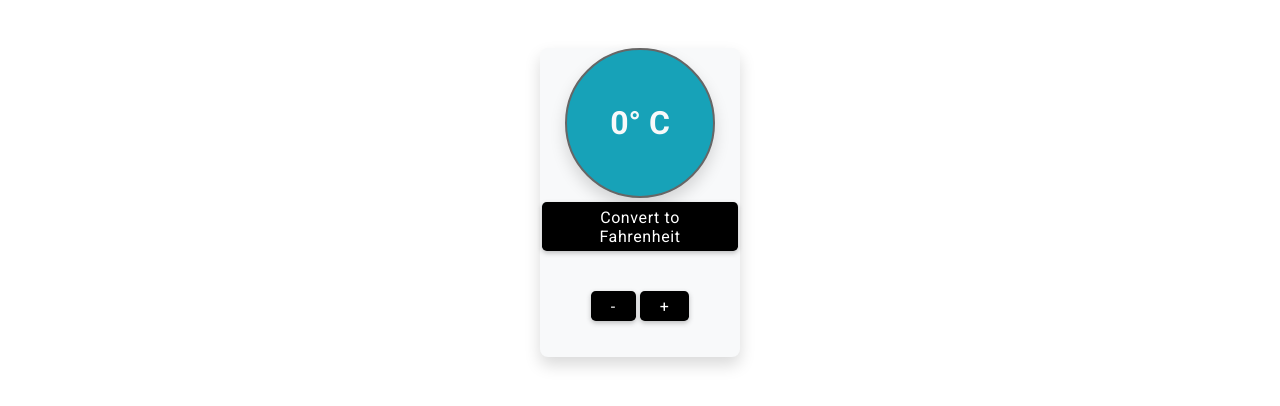
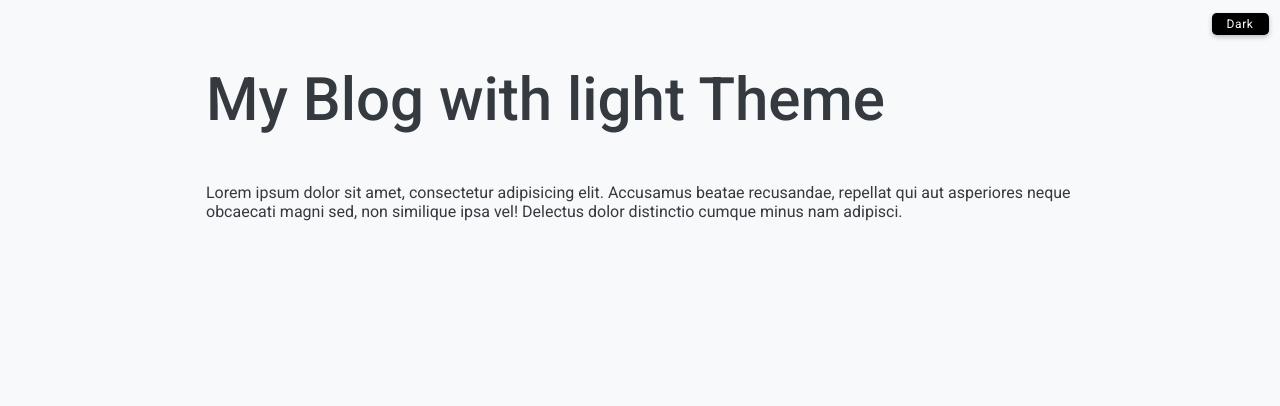
Before and after one commit to Bezobrazz/projects-sendbox, a React (Create React App) app: page / in a window 1280 px wide. Shown: the top 406 px of the page. Built offline with nearby package versions, Linux system fonts and the light colour scheme.

Commit message:
07-LightAndDarkModeApp

```diff
--- a/src/App.js
+++ b/src/App.js
@@ -1,10 +1,11 @@
 import "./App.css";
+import LightAndDarkMode from "./projects/07-LightAndDarkModeApp/LightAndDarkMode";
 // import AlertApp from "./projects/05-alerts/AlertApp";
 // import RandomizeColors from "./projects/02-randomize-colors/RandomizeColors";
 // import LikeMyPhoto from "./projects/03-like-my-photo/LikeMyPhoto";
 // import TestimonialsApp from "./projects/04-testimonials-app/TestimonialsApp";
 // import EsignatureApp from "./projects/01-e-signature-app/EsignatureApp";
-import TemperatureControllerApp from "./projects/06-temperature-controller/TemperatureControllerApp";
+// import TemperatureControllerApp from "./projects/06-temperature-controller/TemperatureControllerApp";
 
 function App() {
   return (
@@ -14,7 +15,8 @@
       {/* <LikeMyPhoto /> */}
       {/* <TestimonialsApp /> */}
       {/* <AlertApp /> */}
-      <TemperatureControllerApp />
+      {/* <TemperatureControllerApp /> */}
+      <LightAndDarkMode />
     </div>
   );
 }
--- /dev/null
+++ b/src/projects/07-LightAndDarkModeApp/Blog.jsx
@@ -0,0 +1,27 @@
+import React, { useContext } from "react";
+import Title from "../components/Title";
+import Button from "../components/Button";
+import { ThemeContext } from "./context/theme-context";
+
+export default function Blog() {
+  const { theme, changeTheme } = useContext(ThemeContext);
+
+  return (
+    <div className="container p-1">
+      <Title text={`My Blog with ${theme} Theme`} />
+      <span style={{ position: "absolute", top: 10, right: 10 }}>
+        <Button
+          text={theme === "dark" ? "Light" : "Dark"}
+          btnClass={`${theme === "dark" && "btn-light"} btn-sm`}
+          onClick={changeTheme}
+        />
+      </span>
+      <p>
+        Lorem ipsum dolor sit amet, consectetur adipisicing elit. Accusamus
+        beatae recusandae, repellat qui aut asperiores neque obcaecati magni
+        sed, non similique ipsa vel! Delectus dolor distinctio cumque minus nam
+        adipisci.
+      </p>
+    </div>
+  );
+}
--- /dev/null
+++ b/src/projects/07-LightAndDarkModeApp/LightAndDarkMode.jsx
@@ -0,0 +1,34 @@
+import React, { useState, useEffect } from "react";
+import Blog from "./Blog";
+import { ThemeContext, themes } from "./context/theme-context";
+
+export default function LightAndDarkMode() {
+  const [theme, setTheme] = useState(themes.light);
+  function changeTheme() {
+    setTheme(theme === themes.light ? themes.dark : themes.light);
+  }
+
+  let docBody = document.body;
+  useEffect(() => {
+    switch (theme) {
+      case themes.light:
+        docBody.classList.remove("bg-dark");
+        docBody.classList.remove("text-light");
+        docBody.classList.add("bg-light");
+        docBody.classList.add("text-dark");
+        break;
+      case themes.dark:
+        docBody.classList.remove("bg-light");
+        docBody.classList.remove("text-dark");
+        docBody.classList.add("bg-dark");
+        docBody.classList.add("text-light");
+        break;
+    }
+  }, [theme]);
+
+  return (
+    <ThemeContext.Provider value={{ theme, changeTheme }}>
+      <Blog />
+    </ThemeContext.Provider>
+  );
+}
--- /dev/null
+++ b/src/projects/07-LightAndDarkModeApp/context/theme-context.jsx
@@ -0,0 +1,8 @@
+import { createContext } from "react";
+
+export const themes = {
+  dark: "dark",
+  light: "light",
+};
+
+export const ThemeContext = createContext({});
```
